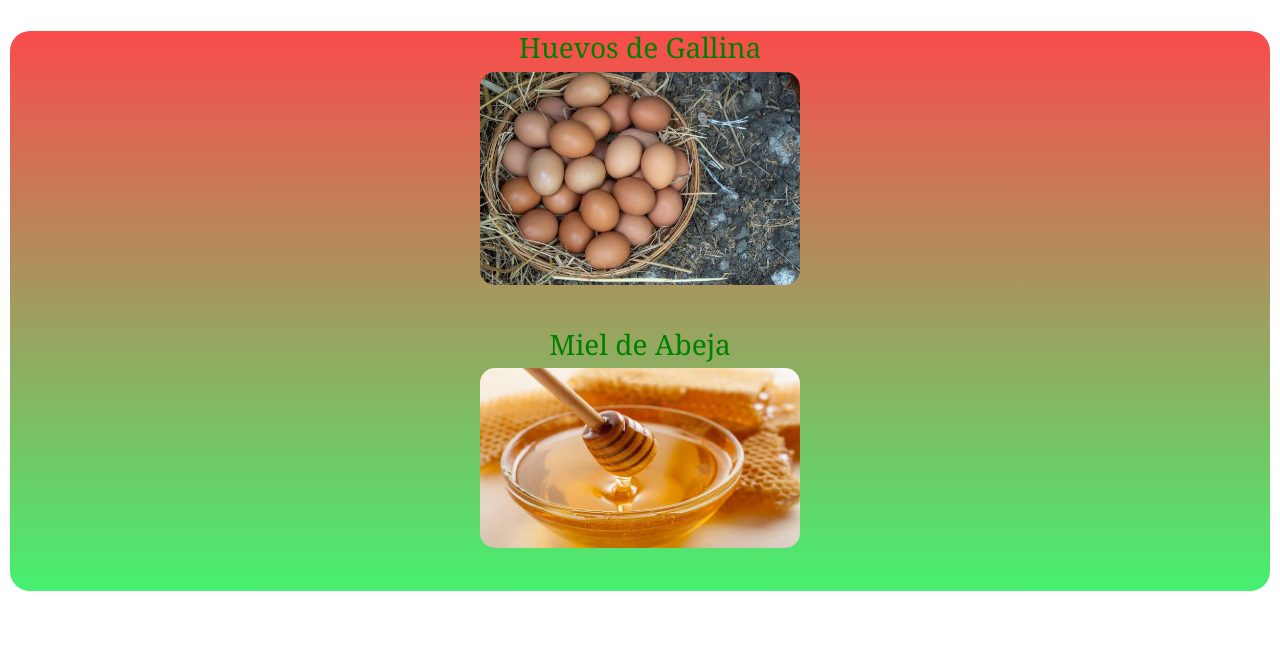
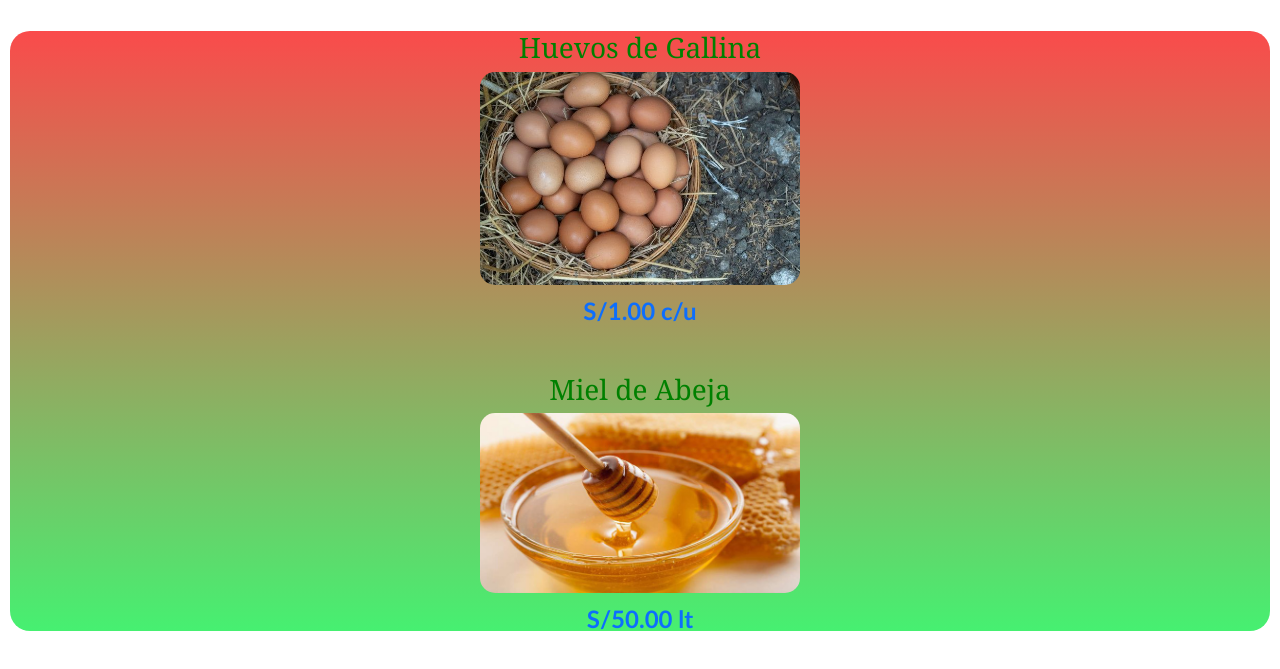
Before and after one commit to Thezero27/Shiny-Flakes, a plain HTML site: page home.html in a window 1280 px wide. Shown: the part 121-790 px from the top of the page. Drawn offline with nearby package versions, Linux system fonts and the light colour scheme.

Commit message:
Add files via upload

```diff
--- a/css/style.css
+++ b/css/style.css
@@ -133,7 +133,7 @@ img {
     text-align: justify;
     margin: 10px;
     background: linear-gradient(to top, rgb(70, 240, 113), rgb(250, 75, 75));
-    height: 70vh;
+    height: 75vh;
     border-radius: 20px;
 }
 .imghuevo{
@@ -152,3 +152,13 @@ img {
     color: green;
     font-family: Cambria, Cochin, Georgia, Times, 'Times New Roman', serif;
 }
+.precio-huevo{
+    font-family: calibri;
+    font-size: 3vh;
+    text-decoration: none;
+}
+.precio-gallina{
+    font-family: calibri;
+    font-size: 3vh;
+    text-decoration: none;
+}
--- a/home.html
+++ b/home.html
@@ -71,9 +71,13 @@
     <div class="txty">
         <center><h2 class="temahuevo">Huevos de Gallina</h2></center>
         <center><a href=""><img src="img/huevo-gallina-poster.jpg" alt="" class="imghuevo"></a></center>
+        <br>
+        <center><a href="" style="text-decoration: none;"><span class="precio-huevo">S/1.00 c/u</span></a></center>
         <br><br><br>
         <center><h2 class="temamiel">Miel de Abeja</h2></center>
         <center><a href=""><img src="img/miel-abeja-poster.jpg" alt="" class="imgmiel"></a></center>
+        <br>
+        <center><a href="" style="text-decoration: none;"><span class="precio-gallina">S/50.00 lt</span></a></center>
     </div>
 
 
```
